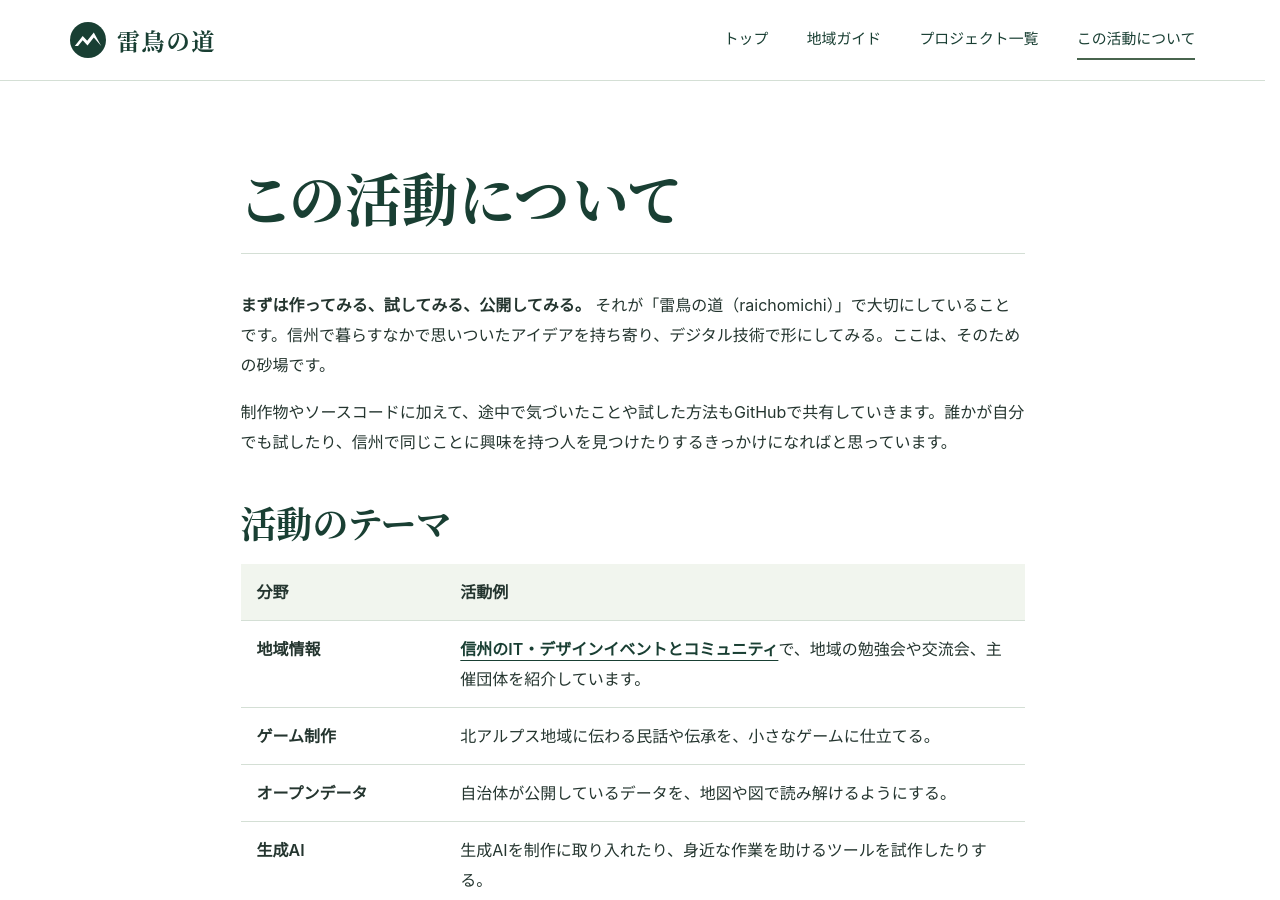
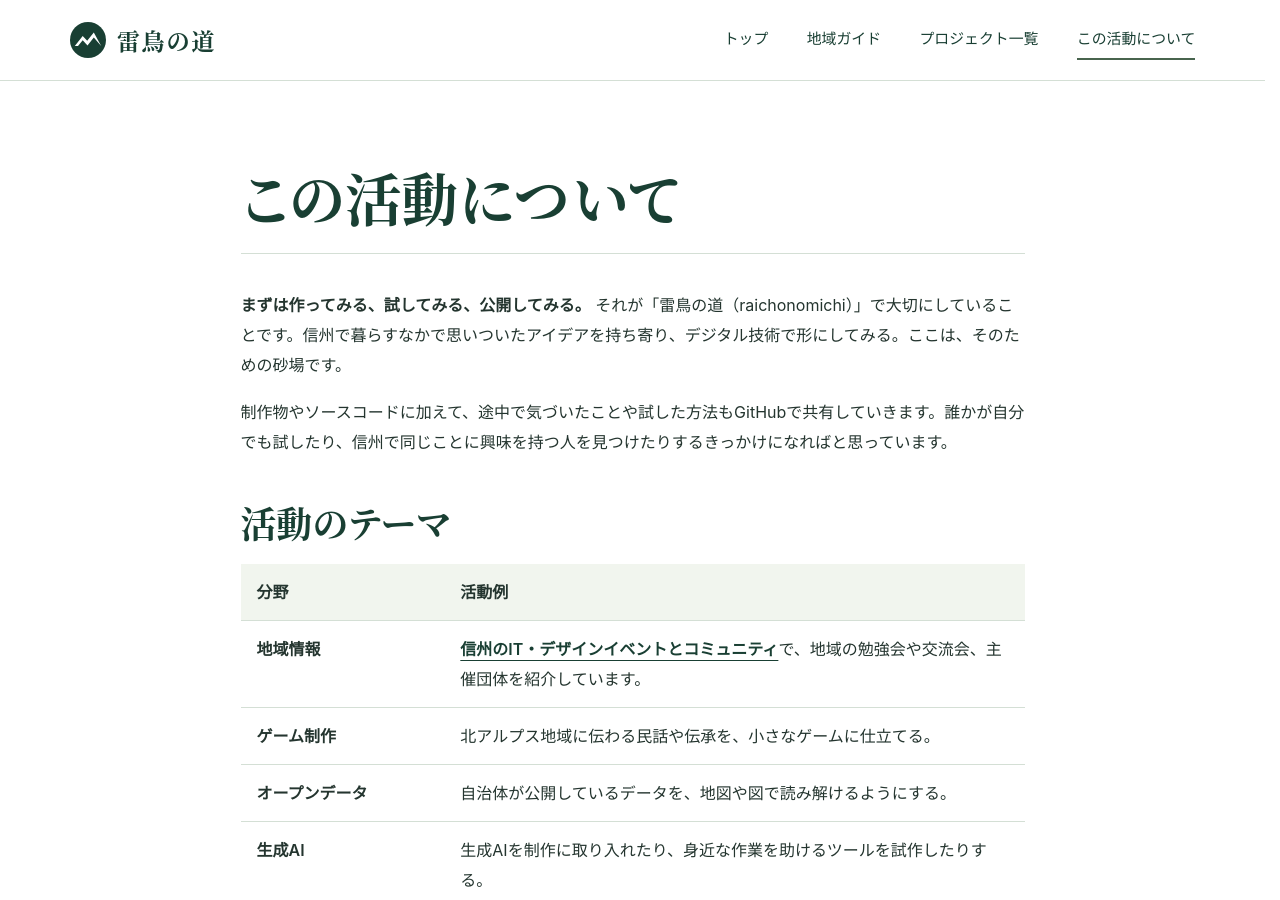
Before and after one commit to raichomichi/raichomichi.github.io, a Jekyll site: the page built from about.md, in a window 1280 px wide and 900 px high. Built offline with Jekyll 4.4.1, drawn with Linux system fonts in a browser that asks for light colours.

Commit message:
プロジェクト名をraichonomichiに変更し運営者のXを掲載する

```diff
--- a/_config.yml
+++ b/_config.yml
@@ -1,4 +1,5 @@
 title: 雷鳥の道
+project_name: raichonomichi
 description: 長野県の北アルプス地域と安曇野市・松本市・塩尻市を舞台に、Webやデジタル技術を使って作り、試し、公開する個人プロジェクトです。
 lang: ja
 timezone: Asia/Tokyo
@@ -7,6 +8,7 @@ baseurl: ""
 theme: null
 organization_url: https://github.com/raichonomichi
 operator_url: https://muchuu.net/
+operator_x_url: https://x.com/yytsuyuzaki
 contact_url: https://muchuu.net/contact/
 
 google_tag_manager_id: "GTM-T46FXF4K"
--- a/_layouts/default.html
+++ b/_layouts/default.html
@@ -49,6 +49,7 @@
         </div>
         <nav aria-label="関連リンク">
           <a href="{{ site.organization_url }}">GitHub</a>
+          <a href="{{ site.operator_x_url }}">運営者のX</a>
           <a href="{{ site.contact_url }}">お問い合わせ</a>
           <a href="{{ '/privacy/' | relative_url }}">プライバシーポリシー</a>
         </nav>
--- a/about.md
+++ b/about.md
@@ -4,7 +4,7 @@ title: この活動について
 description: 北アルプス地域と安曇野市・松本市・塩尻市を舞台に、雷鳥の道で試したいことを紹介します。名前の由来、運営者、連絡先も掲載しています。
 permalink: /about/
 ---
-**まずは作ってみる、試してみる、公開してみる。** それが「雷鳥の道（raichomichi）」で大切にしていることです。信州で暮らすなかで思いついたアイデアを持ち寄り、デジタル技術で形にしてみる。ここは、そのための砂場です。
+**まずは作ってみる、試してみる、公開してみる。** それが「雷鳥の道（{{ site.project_name }}）」で大切にしていることです。信州で暮らすなかで思いついたアイデアを持ち寄り、デジタル技術で形にしてみる。ここは、そのための砂場です。
 
 制作物やソースコードに加えて、途中で気づいたことや試した方法もGitHubで共有していきます。誰かが自分でも試したり、信州で同じことに興味を持つ人を見つけたりするきっかけになればと思っています。
 
--- a/index.html
+++ b/index.html
@@ -5,7 +5,7 @@ permalink: /
 ---
 <section class="hero wrap" aria-labelledby="site-name">
   <div class="hero-copy">
-    <p class="reading" lang="en">Raichomichi</p>
+    <p class="reading" lang="en">{{ site.project_name }}</p>
     <h1 id="site-name">雷鳥の道</h1>
     <p class="tagline"><span>北アルプスから、</span><span>つくる・試す・つながる。</span></p>
     <p class="introduction">雷鳥の道は、長野県の北アルプス地域と安曇野市・松本市・塩尻市を舞台に、Webやデジタル技術で「こんなものがあったら」を試してみる、個人運営の実験場です。</p>
```
Also changed, not shown: other parts of about.md (+2 -0 lines), other parts of index.html (+1 -0 lines), README.md.
